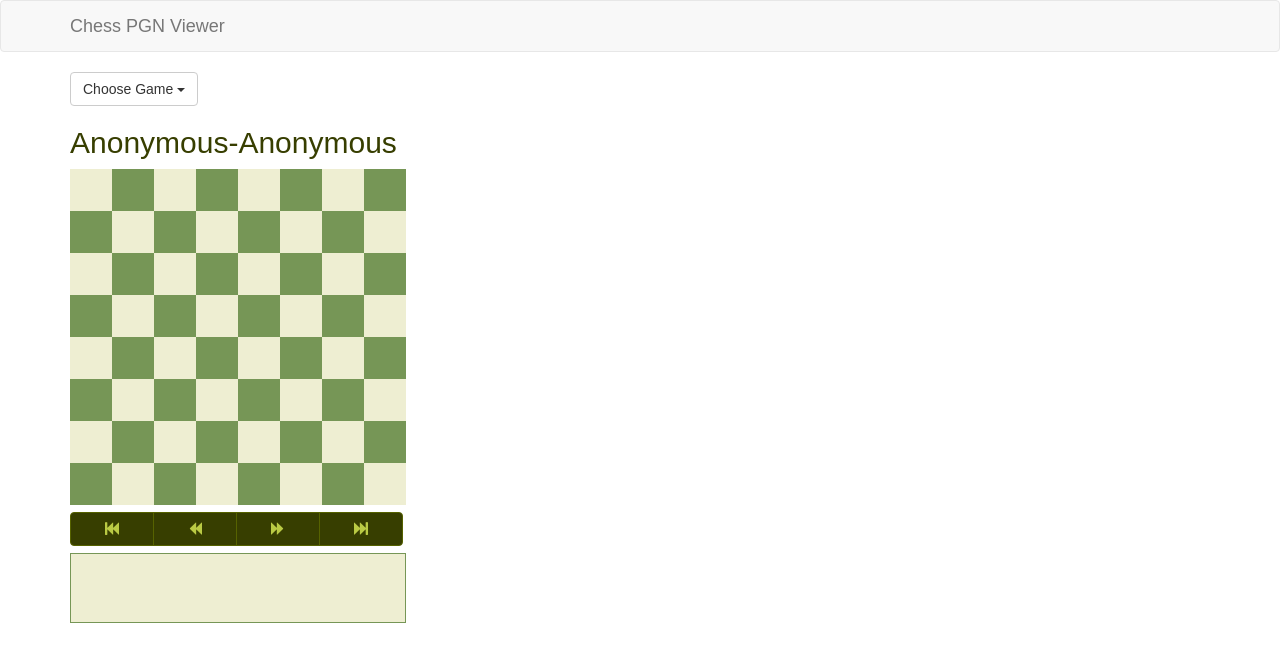
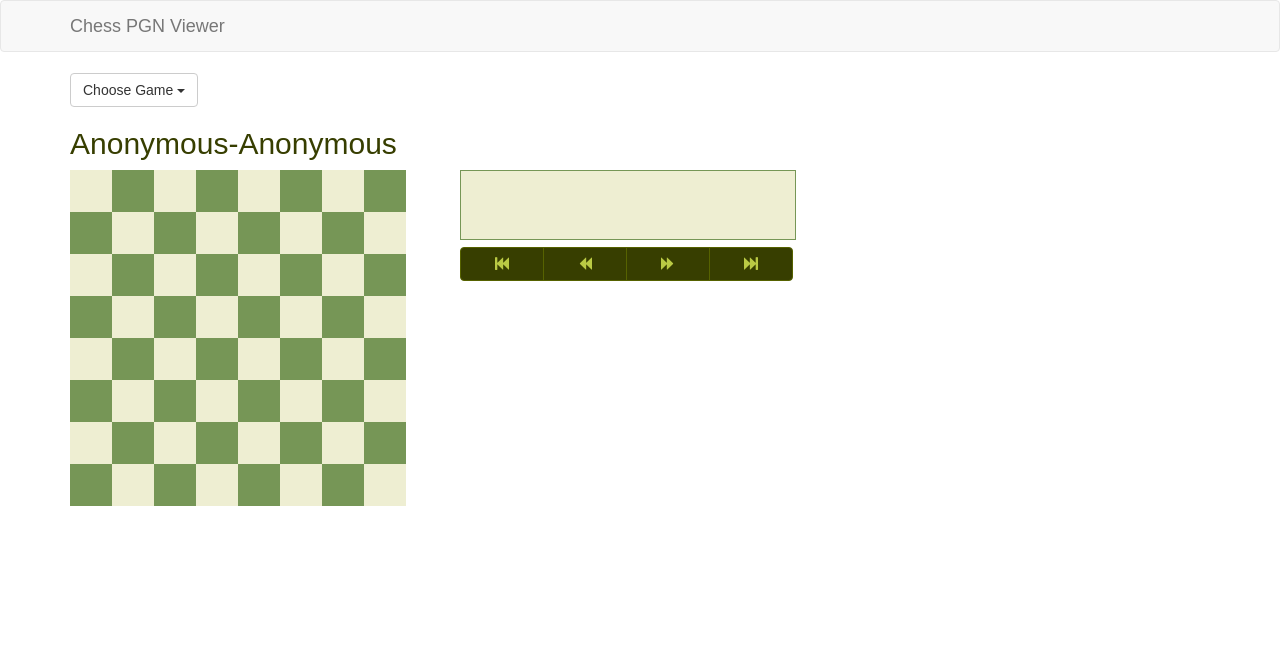
Before and after one commit to chriswsh/chess-game-viewer, a React (Create React App) app in the folder client/: page / in a window 1280 px wide. Shown: the top 662 px of the page. Built offline with nearby package versions, Linux system fonts and the light colour scheme.

Commit message:
Added two-column to one-column layout for board/movelist
* Moved Bootstrap Grid inside ChessGameViewer

```diff
--- a/client/src/App.js
+++ b/client/src/App.js
@@ -1,5 +1,4 @@
 import React, { Component } from "react";
-import { Grid, Row, Col } from "react-bootstrap";
 import { ChessViewer, AppHeader, ModalDialogBox } from "./components/index";
 
 import { Provider } from "react-redux";
@@ -15,13 +14,7 @@ class InnerApp extends Component {
         return (
             <div>
                 <AppHeader />
-                <Grid>
-                    <Row className="show-grid">
-                        <Col xs={12} md={12}>
-                            <ChessViewer />
-                        </Col>
-                    </Row>
-                </Grid>
+                <ChessViewer />
                 <ModalDialogBox />
             </div>
         );
--- a/client/src/components/ChessViewer/ChessViewer.js
+++ b/client/src/components/ChessViewer/ChessViewer.js
@@ -1,4 +1,5 @@
 import React, { Component } from "react";
+import { Grid, Row, Col } from "react-bootstrap";
 import { connect } from "react-redux";
 
 import Chessboard from "../Chessboard/Chessboard";
@@ -26,22 +27,40 @@ class ChessViewer extends Component {
 
     render() {
         return (
-            <div>
+            <Grid>
+                <Row className="show-grid">
+                    <Col xs={12} sm={12} md={12} lg={12}>
                         <ChessStatusBarContainer />
+                    </Col>
+                </Row>
+                <Row className="show-grid">
+                    <Col xs={12} sm={12} md={12} lg={12}>
                         <ChessGameSelectorContainer />
+                    </Col>
+                </Row>
+                <Row>
+                    <Col xs={12} sm={12} md={12} lg={12}>
                         <ChessHeader
                             player1={this.props.player1}
                             player2={this.props.player2}
                         />
+                    </Col>
+                </Row>
+                <Row>
+                    <Col xs={12} sm={6} md={5} lg={4}>
                         <Chessboard
                             board={this.props.history[this.props.currentMove]}
                         />
-                <ChessControlsContainer />
+                    </Col>
+                    <Col xs={12} sm={6} md={7} lg={8}>
                         <ChessMoveList
                             current={this.props.currentMove}
                             moveList={this.props.moveList}
                         />
-            </div>
+                        <ChessControlsContainer />
+                    </Col>
+                </Row>
+            </Grid>
         );
     }
 }
```
Lines whose indentation alone changed are shown as unchanged.
